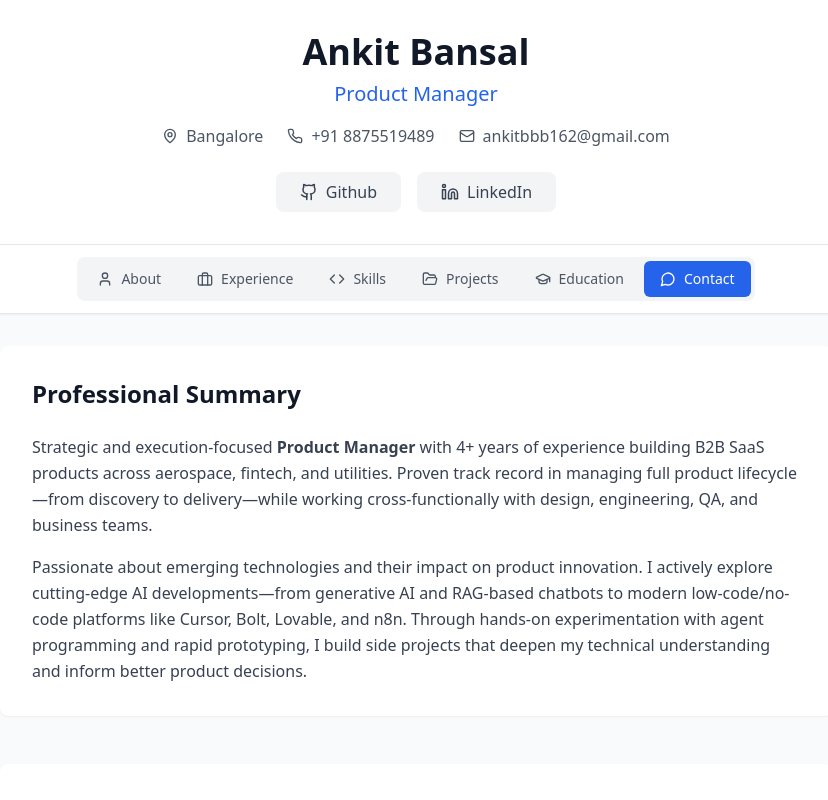
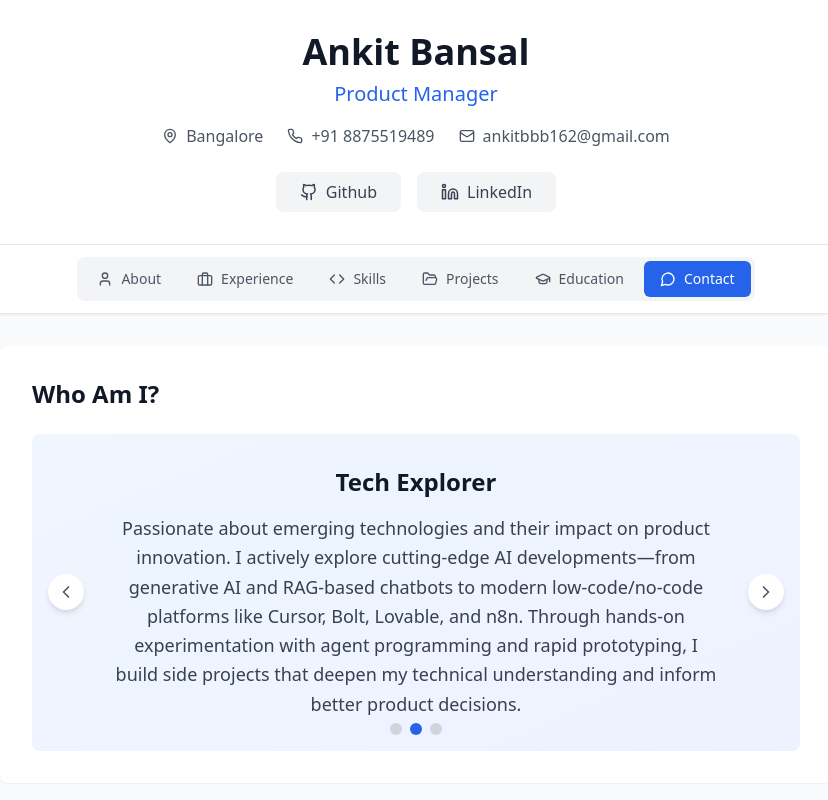
Before and after one commit to ankitbansal2101/digital-resume, a React (Vite) app: page / in a window 1280 px wide. Shown: the top 800 px of the page, without its empty margins (224-1052 px from the left). Built offline with nearby package versions, Linux system fonts and the light colour scheme.

Commit message:
Add carousel to About section

```diff
--- a/src/components/About.tsx
+++ b/src/components/About.tsx
@@ -1,25 +1,85 @@
-import React from 'react';
+import React, { useState, useEffect } from 'react';
+import { ChevronLeft, ChevronRight } from 'lucide-react';
 
 const About = () => {
+  const [currentSlide, setCurrentSlide] = useState(0);
+
+  const slides = [
+    {
+      title: "Product Manager",
+      content: "Strategic and execution-focused Product Manager with 4+ years of experience building B2B SaaS products across aerospace, fintech, and utilities. Proven track record in managing full product lifecycle—from discovery to delivery—while working cross-functionally with design, engineering, QA, and business teams."
+    },
+    {
+      title: "Tech Explorer",
+      content: "Passionate about emerging technologies and their impact on product innovation. I actively explore cutting-edge AI developments—from generative AI and RAG-based chatbots to modern low-code/no-code platforms like Cursor, Bolt, Lovable, and n8n. Through hands-on experimentation with agent programming and rapid prototyping, I build side projects that deepen my technical understanding and inform better product decisions."
+    },
+    {
+      title: "Problem Solver",
+      content: "I thrive on transforming complex business challenges into elegant product solutions. Whether it's improving user onboarding flows, building AI-powered features, or launching new product modules, I focus on data-driven decisions and user-centric design to deliver measurable impact."
+    }
+  ];
+
+  const nextSlide = () => {
+    setCurrentSlide((prev) => (prev + 1) % slides.length);
+  };
+
+  const prevSlide = () => {
+    setCurrentSlide((prev) => (prev - 1 + slides.length) % slides.length);
+  };
+
+  useEffect(() => {
+    const interval = setInterval(nextSlide, 5000);
+    return () => clearInterval(interval);
+  }, []);
+
   return (
     <section id="about" className="scroll-mt-20">
       <div className="bg-white rounded-lg shadow-sm p-8">
         <h2 className="text-2xl font-bold text-gray-900 mb-6">
-          Professional Summary
+          Who Am I?
         </h2>
 
-        <div className="prose prose-gray max-w-none">
-          <p className="text-gray-700 leading-relaxed mb-4">
-            Strategic and execution-focused <strong>Product Manager</strong> with 4+ years of experience
-            building B2B SaaS products across aerospace, fintech, and utilities. Proven track record in
-            managing full product lifecycle—from discovery to delivery—while working cross-functionally
-            with design, engineering, QA, and business teams.
-          </p>
+        <div className="relative bg-gradient-to-br from-blue-50 to-indigo-50 rounded-lg p-8 min-h-[300px]">
+          {/* Carousel Content */}
+          <div className="flex items-center justify-between h-full">
+            <button
+              onClick={prevSlide}
+              className="absolute left-4 top-1/2 transform -translate-y-1/2 z-10 p-2 rounded-full bg-white shadow-md hover:shadow-lg transition-shadow"
+            >
+              <ChevronLeft className="text-gray-600" size={20} />
+            </button>
 
+            <div className="flex-1 px-12">
+              <div className="text-center">
+                <h3 className="text-2xl font-bold text-gray-900 mb-4">
+                  {slides[currentSlide].title}
+                </h3>
+                <p className="text-gray-700 leading-relaxed text-lg">
+                  {slides[currentSlide].content}
+                </p>
+              </div>
+            </div>
 
-          <p className="text-gray-700 leading-relaxed">
-            Passionate about emerging technologies and their impact on product innovation. I actively explore cutting-edge AI developments—from generative AI and RAG-based chatbots to modern low-code/no-code platforms like Cursor, Bolt, Lovable, and n8n. Through hands-on experimentation with agent programming and rapid prototyping, I build side projects that deepen my technical understanding and inform better product decisions.
-          </p>
+            <button
+              onClick={nextSlide}
+              className="absolute right-4 top-1/2 transform -translate-y-1/2 z-10 p-2 rounded-full bg-white shadow-md hover:shadow-lg transition-shadow"
+            >
+              <ChevronRight className="text-gray-600" size={20} />
+            </button>
+          </div>
+
+          {/* Slide Indicators */}
+          <div className="absolute bottom-4 left-1/2 transform -translate-x-1/2 flex space-x-2">
+            {slides.map((_, index) => (
+              <button
+                key={index}
+                onClick={() => setCurrentSlide(index)}
+                className={`w-3 h-3 rounded-full transition-colors ${
+                  index === currentSlide ? 'bg-blue-600' : 'bg-gray-300'
+                }`}
+              />
+            ))}
+          </div>
         </div>
       </div>
     </section>
```
